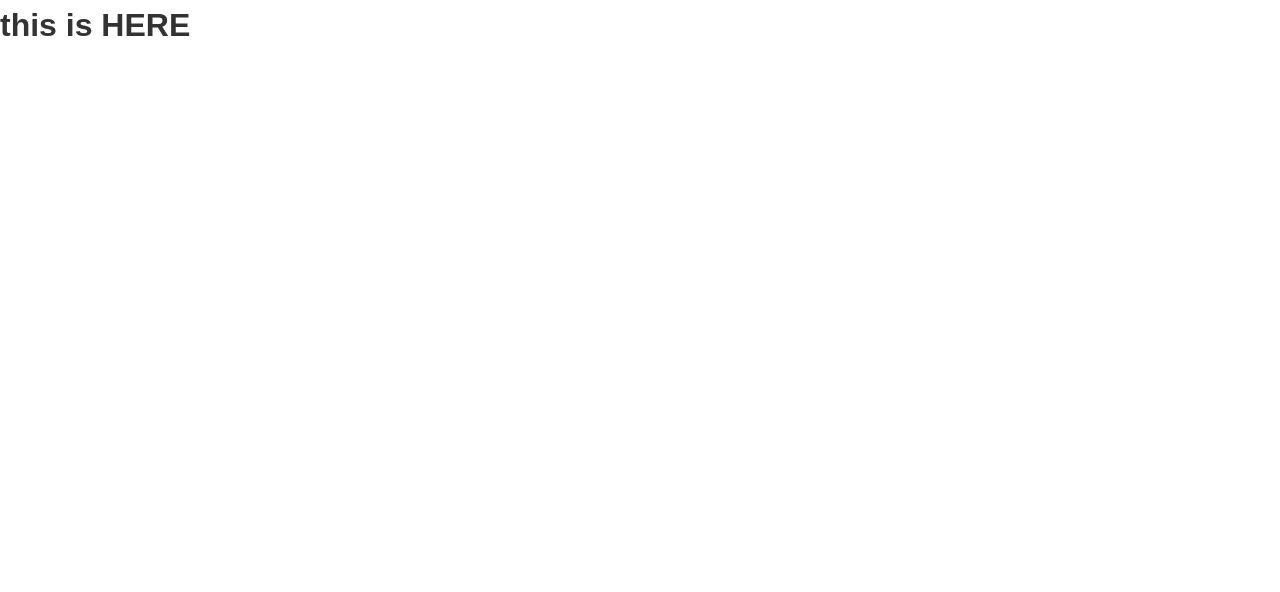
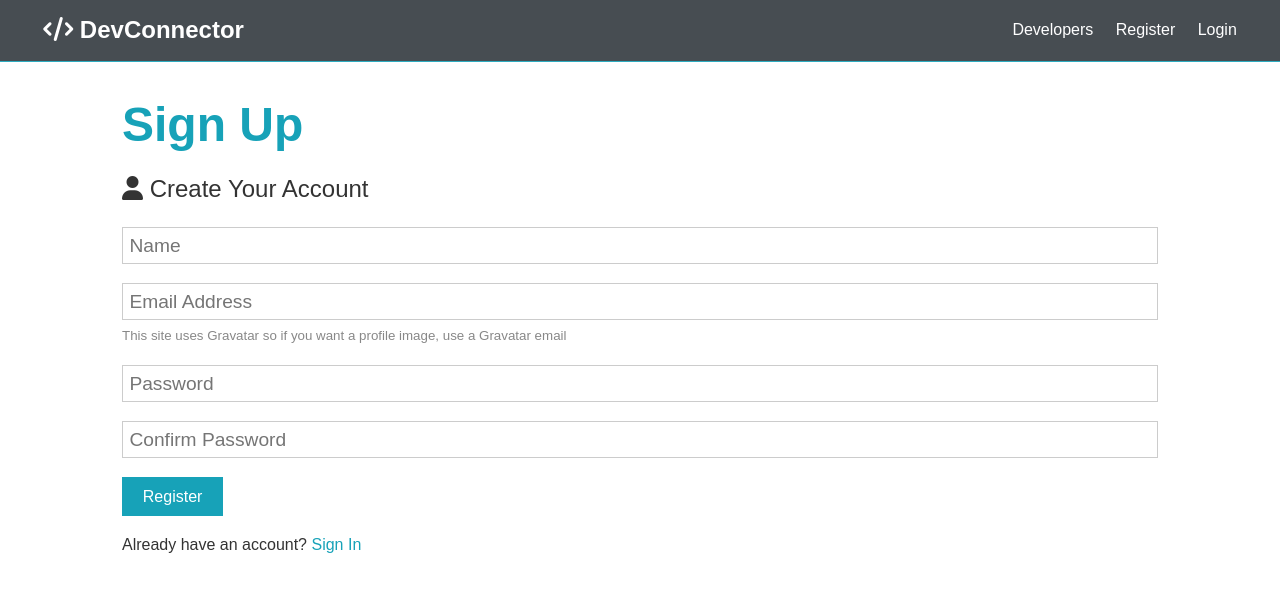
Before and after one commit to ISANCEHZ1994/developer_site_U, a React (Create React App) app in the folder client/: page /register in a window 1280 px wide. Shown: the top 592 px of the page. Built offline with nearby package versions, Linux system fonts and the light colour scheme.

Commit message:
frontend work

```diff
--- a/client/src/App.js
+++ b/client/src/App.js
@@ -1,18 +1,26 @@
 import React, { Fragment } from 'react';
+import { BrowserRouter as Router, Route, Switch } from 'react-router-dom';
+import NavBar from './Components/Layout/NavBar';
+import Landing from './Components/Layout/Landing';
+import Login from './Components/Auth/Login';
+import Register from './Components/Auth/Register';
 import './App.css';
 
 // automaticlly returns
 const App = () => (
-  <Fragment>
-    <h1> this is HERE </h1>
-  </Fragment>
-)
+  <Router>
+    <Fragment>
+      <NavBar/>
+      <Route exact path= '/' component={ Landing }/>
+      <section className= "container">
+        <Switch>
+            <Route exact path= '/login' component={ Login }/>
+            <Route exact path= '/register' component={ Register }/>
+        </Switch>
+      </section>
+    </Fragment>
+  </Router>
+);
 
-// below will work but you HAVE to return to show
-// const App = () => {
-// <Fragment>
-//   <h1> this is HERE </h1>
-// </Fragment>
-// }
 
 export default App;
--- /dev/null
+++ b/client/src/Components/Auth/Login.js
@@ -0,0 +1,38 @@
+import React from 'react';
+
+const Login = () => {
+    return (
+        <section className="container">
+        <div className="alert alert-danger">
+          Invalid credentials
+        </div>
+        <h1 className="large text-primary">Sign In</h1>
+        <p className="lead"><i className="fas fa-user"></i> Sign into Your Account</p>
+        <form className="form" action="dashboard.html">
+          <div className="form-group">
+            <input
+              type="email"
+              placeholder="Email Address"
+              name="email"
+              required
+            />
+          </div>
+          <div className="form-group">
+            <input
+              type="password"
+              placeholder="Password"
+              name="password"
+            />
+          </div>
+          <input type="submit" className="btn btn-primary" value="Login" />
+        </form>
+        <p className="my-1">
+          Don't have an account? <a href="register.html">Sign Up</a>
+        </p>
+      </section>
+    );
+};
+
+
+
+export default Login;
--- /dev/null
+++ b/client/src/Components/Auth/Register.js
@@ -0,0 +1,92 @@
+import React, { Fragment, useState } from 'react'
+
+
+const Register = () => {
+
+    const [ formData, setFormData ] = useState({
+        name: '',
+        email: '',
+        password: '',
+        password2: ''
+    });
+
+    // instead of typing formData.name or formData.email - just name or email
+    const { name, email, password, password2 } = formData;
+
+      // we want to keep all other items the same expect for the specifc NAME OF THE INPUT we are changing
+    const onChange = e => setFormData({ ...formData, [e.target.name]: e.target.value });
+    // this would've been for only the NAME!
+    // const changeName = e => setFormData({...formData, name: e.target.value});
+    const onSubmit = e => {
+        e.preventDefault();
+        if(password !== password2){
+            console.log("Passwords do not match!");
+        }else{
+            console.log(formData);
+        }
+    };
+
+    return(
+    <Fragment>
+
+      <h1 className="large text-primary">Sign Up</h1>
+      <p className="lead"><i className="fas fa-user"></i> Create Your Account</p>
+      <form className="form" onSubmit={ e => onSubmit(e)}>
+        <div className="form-group">
+            {/* the input below: the onChange property is using a function with the same name */}
+          <input
+            type="text"
+            placeholder="Name"
+            name="name"
+            value={ name }
+            onChange={ (e) => onChange(e) }
+            required
+          />
+          {/* {console.log(name)} */}
+          {/* {console.log(email)} */}
+        </div>
+        <div className="form-group">
+          <input
+            type="email"
+            placeholder="Email Address"
+            name="email"
+            value={ email }
+            onChange={ (e) => onChange(e) }
+            required
+          />
+          <small className="form-text"
+            >This site uses Gravatar so if you want a profile image, use a
+            Gravatar email</small
+          >
+        </div>
+        <div className="form-group">
+          <input
+            type="password"
+            placeholder="Password"
+            name="password"
+            minLength="6"
+            value={ password }
+            onChange={ (e) => onChange(e) }
+          />
+        </div>
+        <div className="form-group">
+          <input
+            type="password"
+            placeholder="Confirm Password"
+            name="password2"
+            minLength="6"
+            value={ password2 }
+            onChange={ (e) => onChange(e) }
+          />
+        </div>
+        <input type="submit" className="btn btn-primary" value="Register" />
+      </form>
+      <p className="my-1">
+        Already have an account? <a href="login.html">Sign In</a>
+      </p>
+
+    </Fragment>
+    );
+};
+
+export default Register;
--- a/client/src/Components/Layout/Landing.js
+++ b/client/src/Components/Layout/Landing.js
@@ -0,0 +1,26 @@
+import React from 'react';
+import { Link } from 'react-router-dom';
+
+const Landing = () => {
+    return(
+        <section className="landing">
+        <div className="dark-overlay">
+          <div className="landing-inner">
+            <h1 className="x-large">Developer Connector</h1>
+            <p className="lead">
+              Create a developer profile/portfolio, share posts and get help from
+              other developers
+            </p>
+            <div className="buttons">
+              <Link to="/register" className="btn btn-primary">Sign Up</Link>
+              <Link to="/login" className="btn btn-light">Login</Link>
+            </div>
+          </div>
+        </div>
+      </section>
+    );
+};
+
+
+
+export default Landing;
--- a/client/src/Components/Layout/NavBar.js
+++ b/client/src/Components/Layout/NavBar.js
@@ -1,22 +1,22 @@
 import React from 'react';
+import { Link } from 'react-router-dom';
 
 const NavBar = () => {
     return (
-        <div>
-            <h1> yo this be the navbar </h1>
-            <nav class="navbar bg-dark">
+      <nav className="navbar bg-dark">
       <h1>
-        <a href="index.html"><i class="fas fa-code"></i> DevConnector</a>
+        <Link to="/">
+          <i className="fas fa-code"></i> DevConnector
+        </Link>
       </h1>
       <ul>
+
         <li><a href="profiles.html">Developers</a></li>
-        <li><a href="register.html">Register</a></li>
-        <li><a href="login.html">Login</a></li>
+        <li><Link to="/register">Register</Link></li>
+        <li><Link to="/login">Login</Link></li>
       </ul>
     </nav>
-        </div>
-    )
+    );
 };
 
-
 export default NavBar;
```
